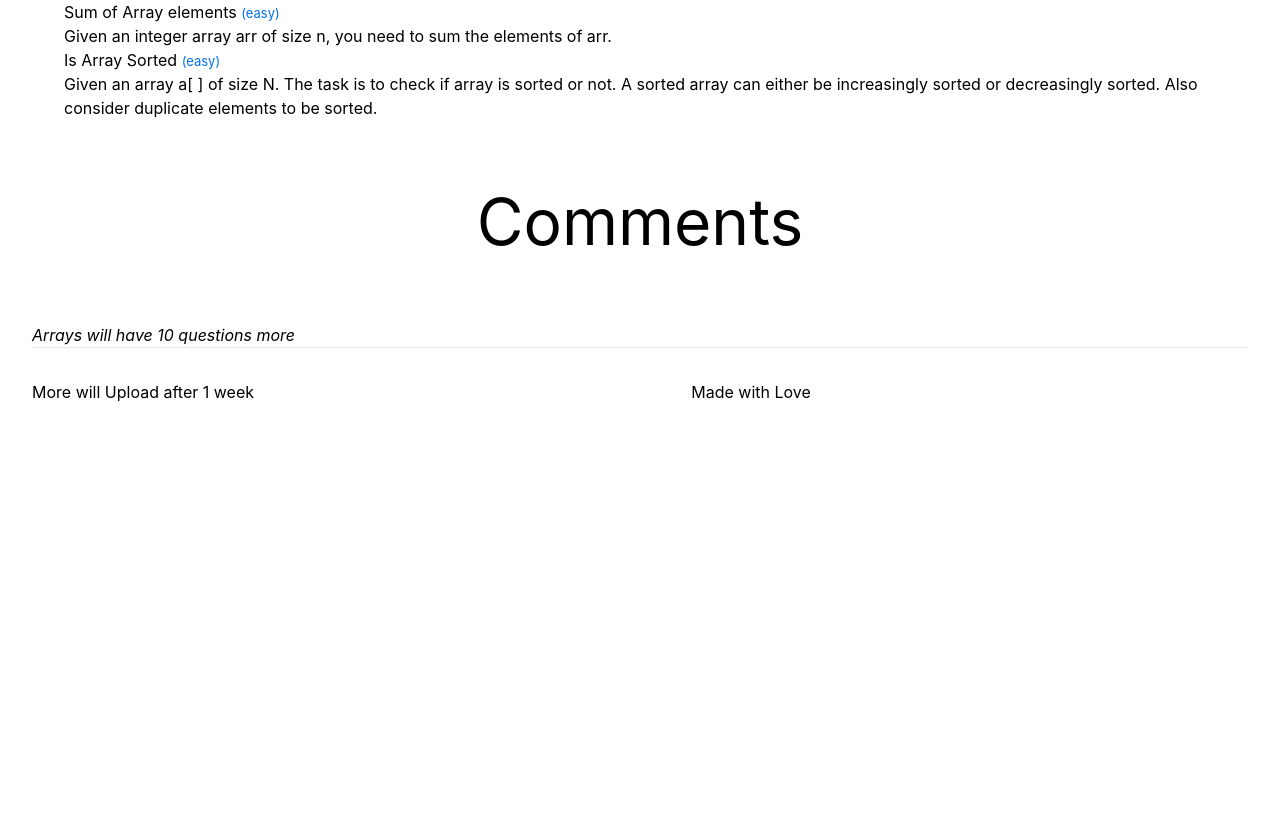
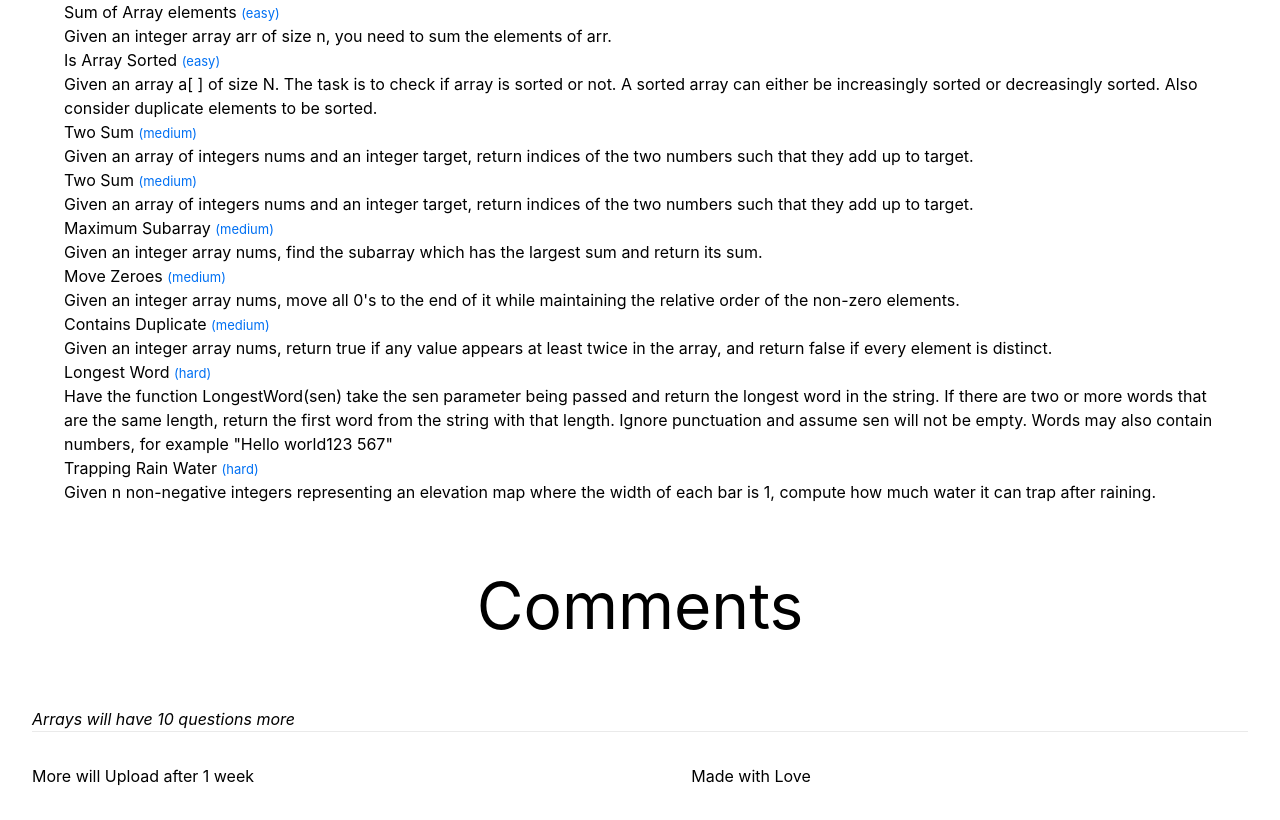
Before and after one commit to piyushyadav0191/zero-to-hero-dsa, a Next.js app: page / in a window 1280 px wide. Shown: the part 1505-2325 px from the top of the page. Before the commit the page ends 1941 px from the top, so only its background shows below. Built offline with nearby package versions, Linux system fonts and the light colour scheme.

Commit message:
arrays more questions

```diff
--- a/components/Arrays.jsx
+++ b/components/Arrays.jsx
@@ -74,6 +74,41 @@ const Arrays = () => {
 								<span><p>Given an array a[ ] of size N. The task is to check if array is sorted or not. A sorted array can either be increasingly sorted or decreasingly sorted. Also consider duplicate elements to be sorted.
 								</p></span>
 							</li>
+							<li className='pb-4'>
+								<h3 className='pb-2 font-bold'>Two Sum <small className={styles.small}>(medium)</small>  </h3>
+								<span><p>Given an array of integers nums and an integer target, return indices of the two numbers such that they add up to target.
+								</p></span>
+							</li>
+							<li className='pb-4'>
+								<h3 className='pb-2 font-bold'>Two Sum <small className={styles.small}>(medium)</small>  </h3>
+								<span><p>Given an array of integers nums and an integer target, return indices of the two numbers such that they add up to target.
+								</p></span>
+							</li>
+							<li className='pb-4'>
+								<h3 className='pb-2 font-bold'>Maximum Subarray <small className={styles.small}>(medium)</small>  </h3>
+								<span><p>Given an integer array nums, find the subarray which has the largest sum and return its sum.
+								</p></span>
+							</li>
+							<li className='pb-4'>
+								<h3 className='pb-2 font-bold'>Move Zeroes <small className={styles.small}>(medium)</small>  </h3>
+								<span><p>Given an integer array nums, move all 0's to the end of it while maintaining the relative order of the non-zero elements.
+								</p></span>
+							</li>
+							<li className='pb-4'>
+								<h3 className='pb-2 font-bold'>Contains Duplicate <small className={styles.small}>(medium)</small>  </h3>
+								<span><p>Given an integer array nums, return true if any value appears at least twice in the array, and return false if every element is distinct.
+								</p></span>
+							</li>
+							<li className='pb-4'>
+								<h3 className='pb-2 font-bold'>Longest Word <small className={styles.small}>(hard)</small>  </h3>
+								<span><p>Have the function LongestWord(sen) take the sen parameter being passed and return the longest word in the string. If there are two or more words that are the same length, return the first word from the string with that length. Ignore punctuation and assume sen will not be empty. Words may also contain numbers, for example "Hello world123 567"
+								</p></span>
+							</li>
+							<li className='pb-4'>
+								<h3 className='pb-2 font-bold'>Trapping Rain Water <small className={styles.small}>(hard)</small>  </h3>
+								<span><p>Given n non-negative integers representing an elevation map where the width of each bar is 1, compute how much water it can trap after raining.
+								</p></span>
+							</li>
 						</ul>
 					</div></div>
 			</div>
```
